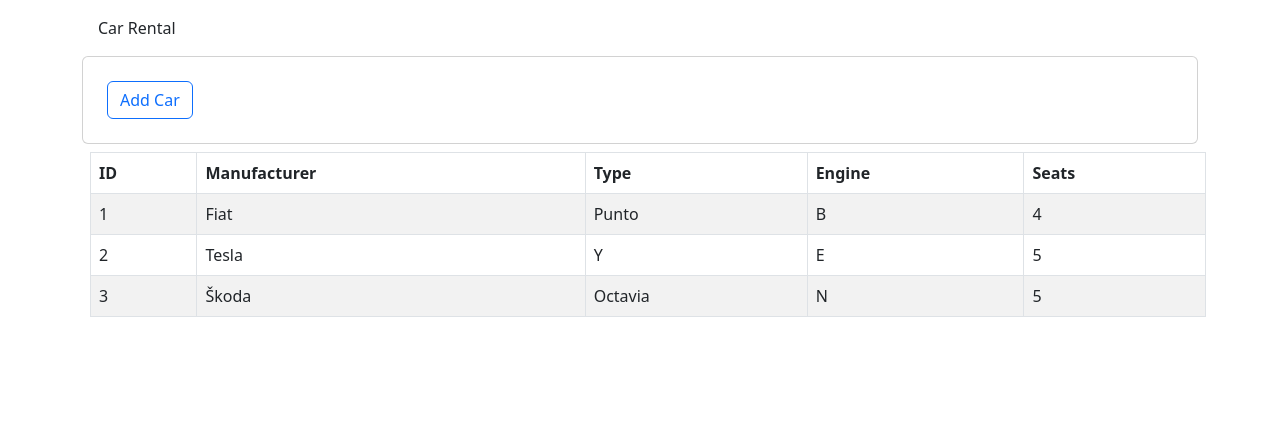
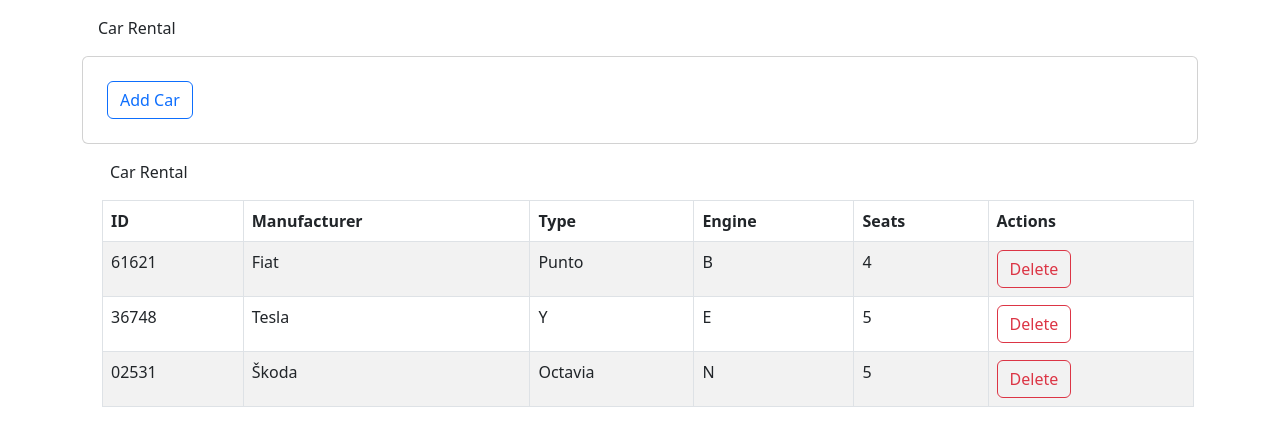
Before and after one commit to kaplosh/car-rental, a Nuxt app: page /listing in a window 1280 px wide. Shown: the top 446 px of the page. Built offline with nearby package versions, Linux system fonts and the light colour scheme.

Commit message:
data table component, id generator

```diff
--- a/components/DataTable.vue
+++ b/components/DataTable.vue
@@ -1,11 +1,58 @@
-<script>
+<script lang="ts">
+import { Cars } from '~/lib/db';
+
 export default {
   data () {
-    return {};
+    return {
+      allCars: Cars.list,
+    };
+  },
+  methods: {
+    onDelete (index) {
+      this.allCars.splice(index, 1);
+      console.log(this.allCars.length);
+      this.allCars = this.allCars.list.value.length + 1;
+    },
   },
 };
 </script>
 
 <template>
-  <div />
+  <div class="container">
+    <header class="m-3">
+      Car Rental
+    </header>
+    <main>
+      <table class="table table-striped table-bordered m-2">
+        <thead>
+          <tr>
+            <th>ID</th>
+            <th>Manufacturer</th>
+            <th>Type</th>
+            <th>Engine</th>
+            <th>Seats</th>
+            <th>Actions</th>
+          </tr>
+        </thead>
+        <tbody>
+          <tr v-for="car in allCars" :key="car.id">
+            <td>{{ car.id }}</td>
+            <td>{{ car.brand }}</td>
+            <td>{{ car.type }}</td>
+            <td>{{ car.engine }}</td>
+            <td>{{ car.seats }}</td>
+            <td>
+              <button class="btn btn-outline-danger" @click="onDelete(index)">
+                Delete
+              </button>
+            </td>
+          </tr>
+        </tbody>
+      </table>
+    </main>
+  </div>
 </template>
+
+<style scoped>
+
+</style>
--- a/components/ListingHeader.vue
+++ b/components/ListingHeader.vue
@@ -1,11 +1,5 @@
 <script>
-export default {
-  methods: {
-    onAddCar () {
 
-    },
-  },
-};
 </script>
 
 <template>
--- a/lib/db.ts
+++ b/lib/db.ts
@@ -1,10 +1,12 @@
 import { Car } from '~/lib/types';
+import { onNewId } from '~/lib/id';
 
 export const Cars = {
   list: ref<Car[]>([]),
 
   add (car: Car) {
-    car.id = String(Cars.list.value.length + 1);
+    car.id = onNewId();
+    // car.id = String(Cars.list.value.length + 1);
     Cars.list.value = [ ...Cars.list.value, car ];
   },
 };
--- /dev/null
+++ b/lib/id.ts
@@ -0,0 +1,11 @@
+
+export function onNewId () {
+  let newID = '';
+  for (let step = 0; step < 5; step++) {
+    const partOfId = Math.floor(Math.random() * 10);
+    newID += partOfId;
+  }
+  return newID;
+}
+
+onNewId();
--- a/pages/cars/new.vue
+++ b/pages/cars/new.vue
@@ -13,20 +13,22 @@
       const c = this as any;
       c.errorMessage = null;
 
-      const formData = new FormData((this as any).$refs.newCarForm);
+      const formData = new FormData(c.$refs.newCarForm);
       const car: any = Object.fromEntries(formData);
       car.seats = Number(car.seats);
 
       console.log(!car.brand);
       if (!car.brand) {
-        (this as any).errorMessage = 'Brand is empty!';
+        c.errorMessage = 'Brand is empty!';
       } else if (!car.type) {
         c.errorMessage = 'Type is empty!';
       } else if (!car.seats) {
         c.errorMessage = 'Seats are not set!';
+      } else if (!car.engine) {
+        c.errorMessage = 'Engine type is not set!';
       }
 
-      if ((this as any).errorMessage) return;
+      if (c.errorMessage) return;
 
       Cars.add(car);
       console.log(car);
--- a/pages/listing.vue
+++ b/pages/listing.vue
@@ -1,10 +1,8 @@
 <script lang="ts">
-import { Cars } from '~/lib/db';
 
 export default {
   data () {
     return {
-      allCars: Cars.list,
     };
   },
 
@@ -18,26 +16,7 @@
     </header>
     <main>
       <ListingHeader />
-      <table class="table table-striped table-bordered m-2">
-        <thead>
-          <tr>
-            <th>ID</th>
-            <th>Manufacturer</th>
-            <th>Type</th>
-            <th>Engine</th>
-            <th>Seats</th>
-          </tr>
-        </thead>
-        <tbody>
-          <tr v-for="car in allCars" :key="car.id">
-            <td>{{ car.id }}</td>
-            <td>{{ car.brand }}</td>
-            <td>{{ car.type }}</td>
-            <td>{{ car.engine }}</td>
-            <td>{{ car.seats }}</td>
-          </tr>
-        </tbody>
-      </table>
+      <DataTable />
     </main>
   </div>
 </template>
```
